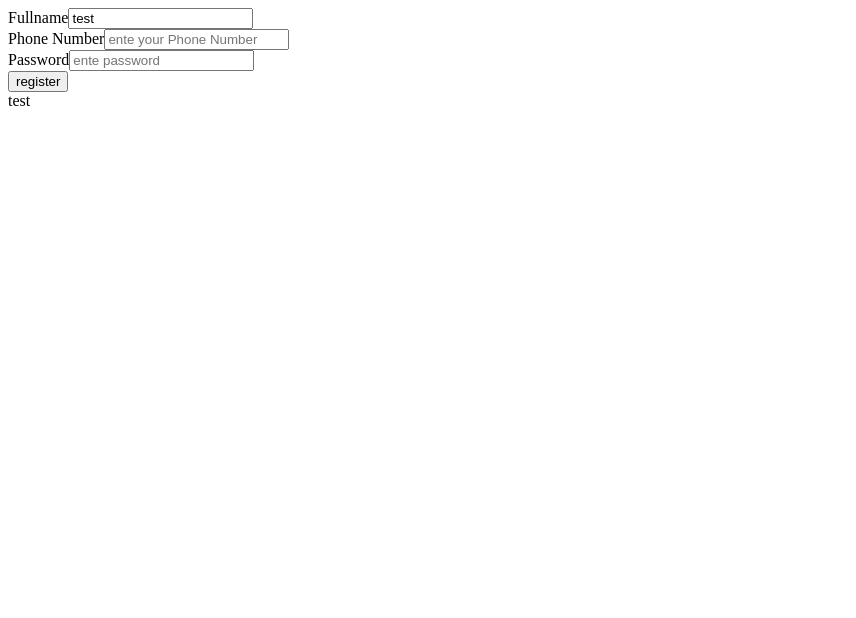
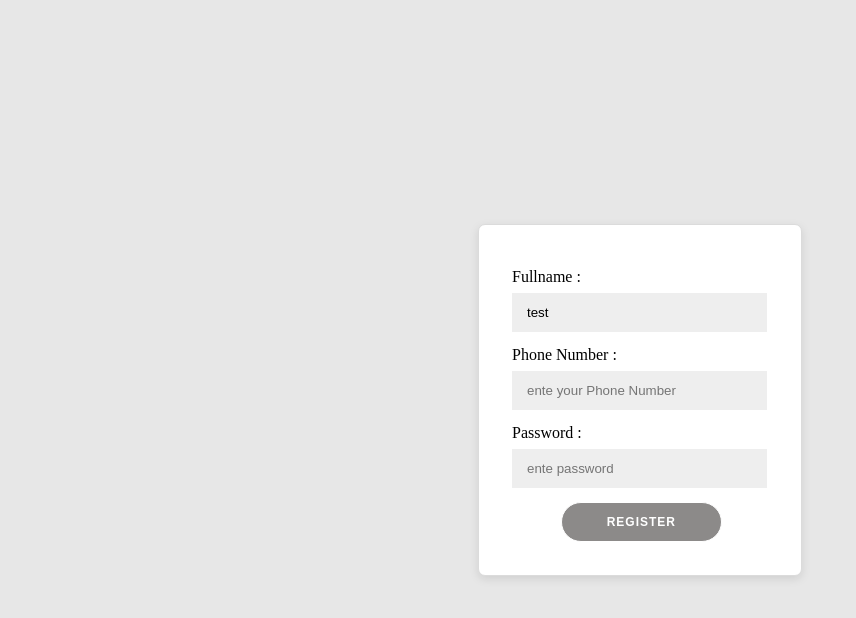
Before and after one commit to ismailEssafi/Saqsi-frontend, an Angular app: page /register in a window 1280 px wide. Shown: the top 618 px of the page, without its empty margins (0-856 px from the left). Built offline with nearby package versions, Linux system fonts and the light colour scheme.

Commit message:
ADD style to register form

```diff
--- a/src/app/components/pages/auth/signup/signup.component.css
+++ b/src/app/components/pages/auth/signup/signup.component.css
@@ -0,0 +1,52 @@
+.regiter-page {
+    position: absolute;
+    top: 0px;
+    right: 0px;
+    bottom: 0px;
+    left: 0px;
+    background-color: #E7E7E7;
+    display: flex;
+    align-items: center;
+    justify-content: center;
+}
+.register-form {
+    width: 20%;
+    border: 1px solid #dbdbdb;
+    border-radius: 7px;
+    padding: 33px;
+    background-color: white;
+    box-shadow: 0 3px 10px rgb(0 0 0 / 0.1);
+}
+.form-control label {
+    display: block;
+    margin-bottom: 4px;
+    margin-top: 11px;
+}
+.form-control label::first-letter{
+    text-transform: uppercase;
+}
+.form-control input {
+    background-color: #eee;
+	border: none;
+	padding: 12px 15px;
+	margin: 4px 0;
+	width: 88%;
+}
+.submit {
+    border-radius: 20px;
+    border: 1px solid;
+    background-color: #5c5958b3;
+    color: #FFFFFF;
+    font-size: 12px;
+    font-weight: bold;
+    padding: 12px 45px;
+    letter-spacing: 1px;
+    text-transform: uppercase;
+    transition: transform 80ms ease-in;
+    margin-left: 19%;
+    margin-top: 10px;
+}
+
+.submit:hover {
+    background-color: #141414b3;
+}
--- a/src/app/components/pages/auth/signup/signup.component.html
+++ b/src/app/components/pages/auth/signup/signup.component.html
@@ -2,19 +2,18 @@
     <div class="register-form">
         <form>
             <div class="form-control">
-                <label for="fullname">Fullname</label>
+                <label for="fullname">Fullname :</label>
                 <input type="text" name="fullname" id="fullname" placeholder="ente your fullname" [(ngModel)]="fullname">
             </div>
             <div class="form-control">
-                <label for="phoneNumber">Phone Number</label>
+                <label for="phoneNumber">Phone Number :</label>
                 <input type="tel" name="phoneNumber" id="phoneNumber" placeholder="ente your Phone Number" [(ngModel)]="phoneNumber">
             </div>
             <div class="form-control">
-                <label for="password">Password</label>
+                <label for="password">Password :</label>
                 <input type="password" name="password" id="password" placeholder="ente password" [(ngModel)]="password">
             </div>
-            <input class="btn btn-block" type="submit" value="register" >
+            <input  (click)="onSubmit()" class="submit" type="submit" value="register" >
         </form>
     </div>
-    {{fullname}}
 </div>
--- a/src/app/components/pages/auth/signup/signup.component.ts
+++ b/src/app/components/pages/auth/signup/signup.component.ts
@@ -10,7 +10,11 @@ export class SignupComponent {
   phoneNumber: string = '';
   password: string = '';
 
-
+  onSubmit() : void{
+    console.log(this.fullname)
+    console.log(this.phoneNumber)
+    console.log(this.password)
+  }
 
 
 }
--- a/src/styles.css
+++ b/src/styles.css
@@ -1 +1,48 @@
-/* You can add global styles to this file, and also import other style files */
+/* http://meyerweb.com/eric/tools/css/reset/
+   v2.0 | 20110126
+   License: none (public domain)
+*/
+
+html, body, div, span, applet, object, iframe,
+h1, h2, h3, h4, h5, h6, p, blockquote, pre,
+a, abbr, acronym, address, big, cite, code,
+del, dfn, em, img, ins, kbd, q, s, samp,
+small, strike, strong, sub, sup, tt, var,
+b, u, i, center,
+dl, dt, dd, ol, ul, li,
+fieldset, form, label, legend,
+table, caption, tbody, tfoot, thead, tr, th, td,
+article, aside, canvas, details, embed,
+figure, figcaption, footer, header, hgroup,
+menu, nav, output, ruby, section, summary,
+time, mark, audio, video {
+	margin: 0;
+	padding: 0;
+	border: 0;
+	font-size: 100%;
+	font: inherit;
+	vertical-align: baseline;
+}
+/* HTML5 display-role reset for older browsers */
+article, aside, details, figcaption, figure,
+footer, header, hgroup, menu, nav, section {
+	display: block;
+}
+body {
+	line-height: 1;
+}
+ol, ul {
+	list-style: none;
+}
+blockquote, q {
+	quotes: none;
+}
+blockquote:before, blockquote:after,
+q:before, q:after {
+	content: '';
+	content: none;
+}
+table {
+	border-collapse: collapse;
+	border-spacing: 0;
+}
```
